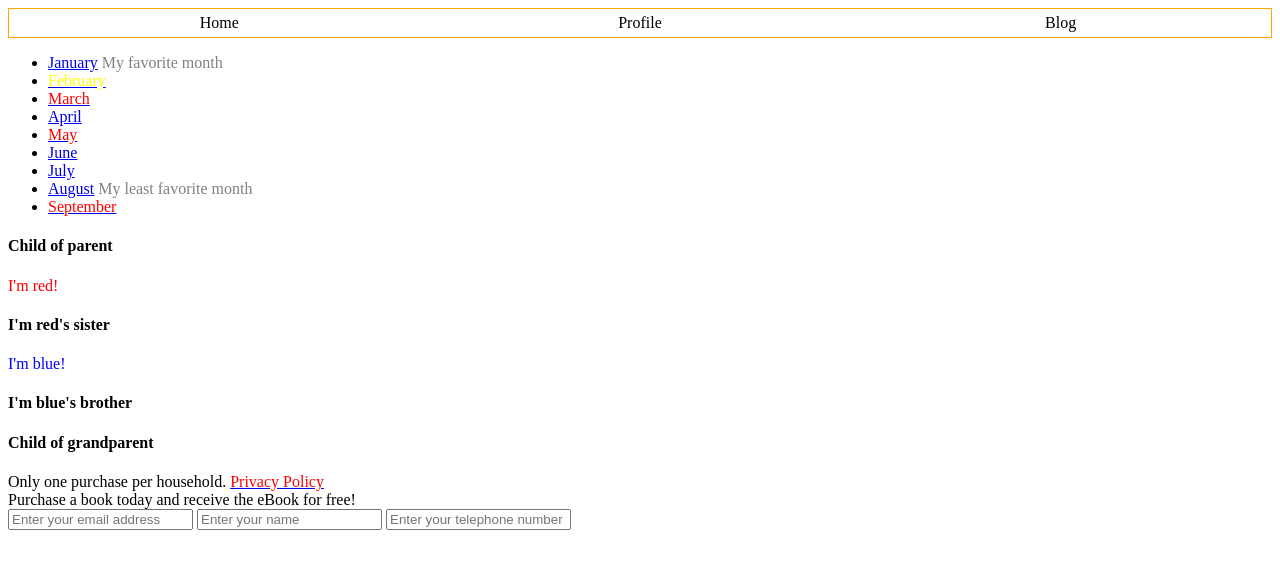
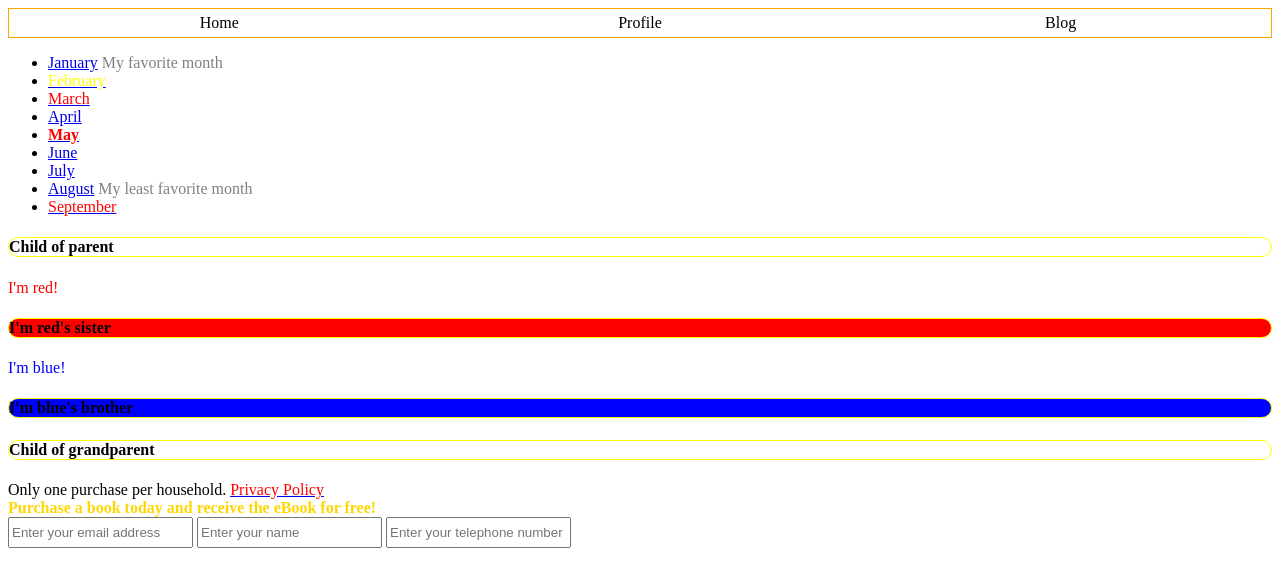
Before and after one commit to mccordgh/Exercise_2_CSS_Selectors, a plain HTML site: page index.html in a window 1280 px wide. Drawn offline with Linux system fonts and the light colour scheme; files that its build step writes are made by us from their sources.

Commit message:
Finish exercise.

```diff
--- a/css/selectors.css
+++ b/css/selectors.css
@@ -23,22 +23,27 @@ nav li {
 }
 
 
-
-
-#redGuy {
+.redGuy {
 	color: red;
 }
 
-#blueGuy {
+.blueGuy {
 	color: blue;
 }
 
-#redGuy h4 {
+.redGuy h4 {
+	color: black;
 	background-color: red;
 }
 
-#blueGuy h4 {
+.blueGuy h4 {
+	color: black;
 	background-color: blue;
+}
+
+.grandparent h4 {
+	border: 1px solid yellow;
+	border-radius: 100px;
 }
 
 
@@ -57,3 +62,12 @@ a .disabled {
 .active {
 	color: yellow;
 }
+
+.promo {
+	color: gold;
+	font-weight: bold;
+}
+
+.padded input {
+	height: 25px;
+}
--- a/index.html
+++ b/index.html
@@ -70,10 +70,12 @@
     <div class="parent">
       <h4>Child of parent</h4>
       <div>
-        <span id="redGuy">I'm red!</span>
+        <span class="redGuy">I'm red!
         <h4>I'm red's sister</h4>
-        <span id="blueGuy">I'm blue!</span>
+        </span>
+        <span class="blueGuy">I'm blue!
         <h4>I'm blue's brother</h4>
+        </span>
       </div>
     </div>
     <h4>Child of grandparent</h4>
```
